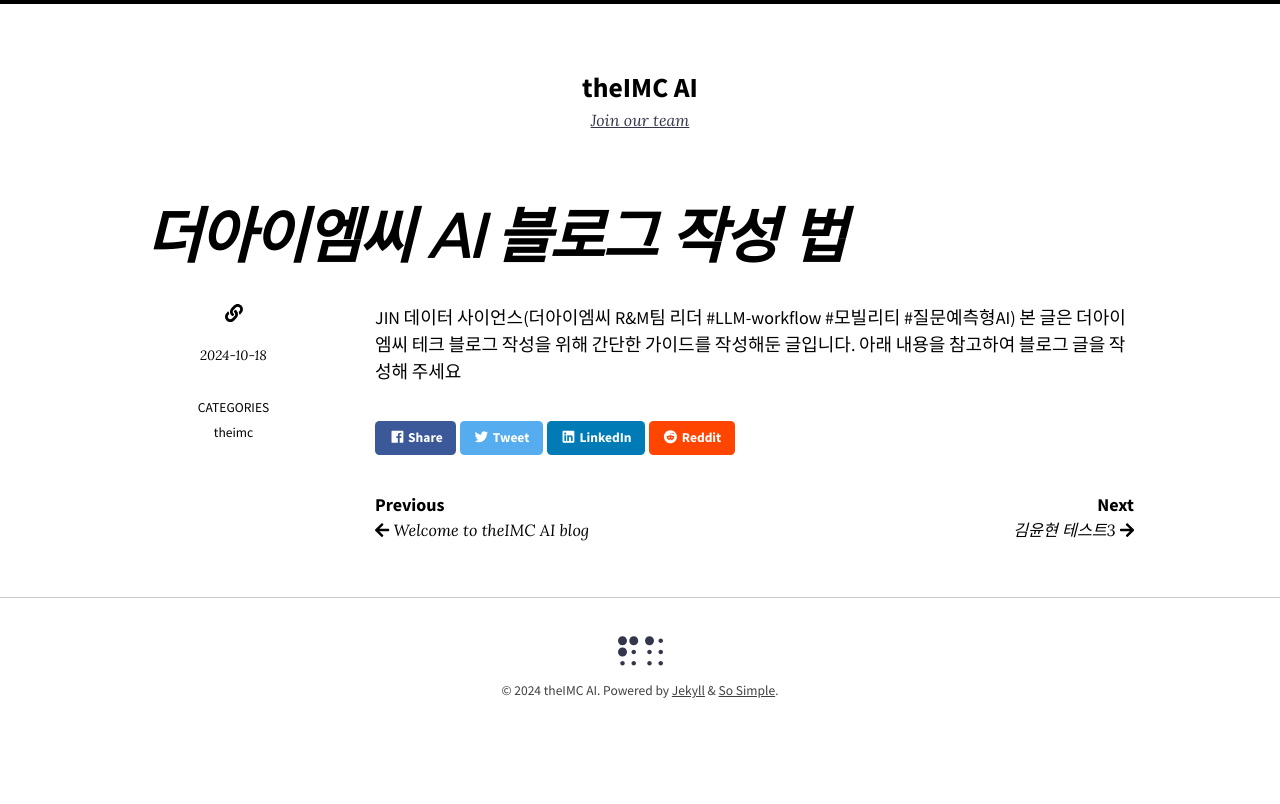
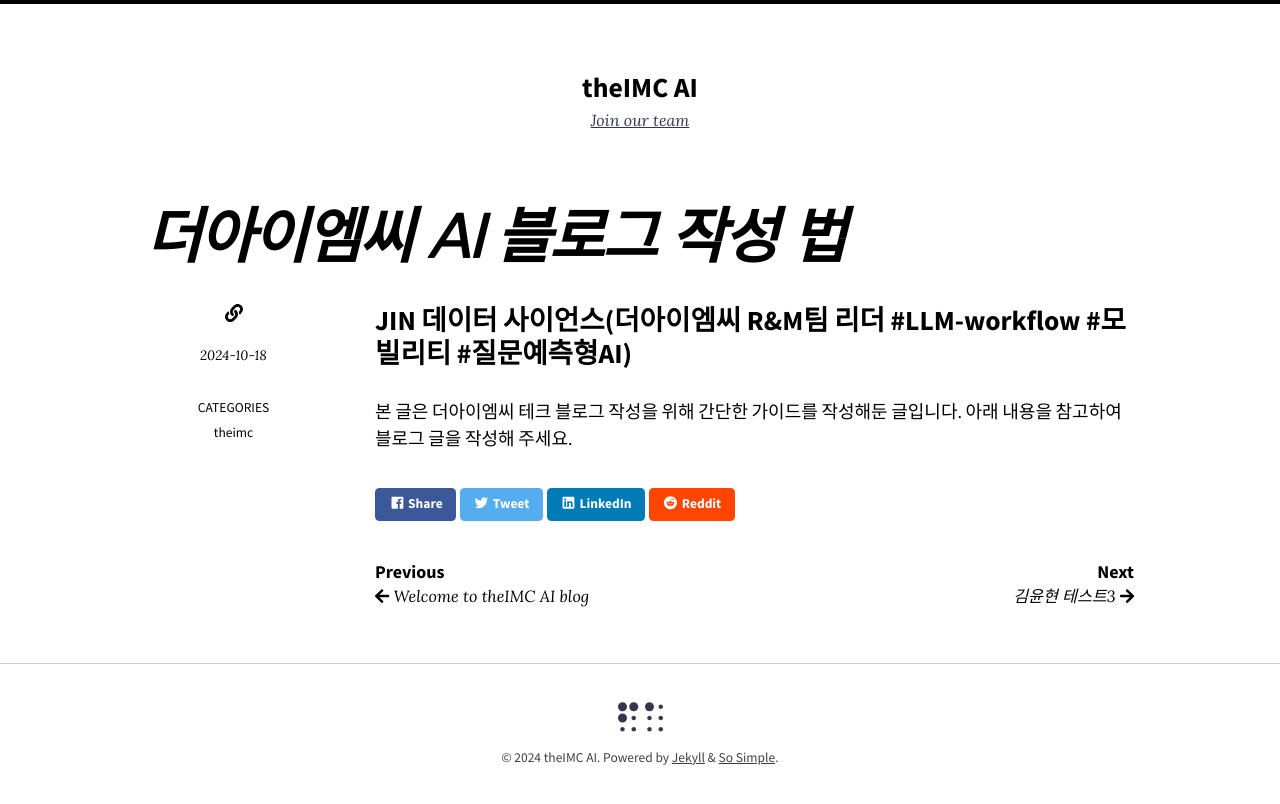
Before and after one commit to hjjson/hjjson.github.io, a Jekyll site: the page built from _posts/2024-10-18-test2.markdown, in a window 1280 px wide. Shown: the top 804 px of the page. Built offline with Jekyll 4.4.1, drawn with Linux system fonts in a browser that asks for light colours; nearby versions of some CDN libraries.

```diff
--- a/_posts/2024-10-18-test2.markdown
+++ b/_posts/2024-10-18-test2.markdown
@@ -5,4 +5,5 @@ date:   2024-10-18 10:41:26 +0900
 categories: theimc
 ---
 JIN 데이터 사이언스(더아이엠씨 R&M팀 리더 #LLM-workflow #모빌리티 #질문예측형AI)
-본 글은 더아이엠씨 테크 블로그 작성을 위해 간단한 가이드를 작성해둔 글입니다. 아래 내용을 참고하여 블로그 글을 작성해 주세요
+---
+본 글은 더아이엠씨 테크 블로그 작성을 위해 간단한 가이드를 작성해둔 글입니다. 아래 내용을 참고하여 블로그 글을 작성해 주세요.
```
